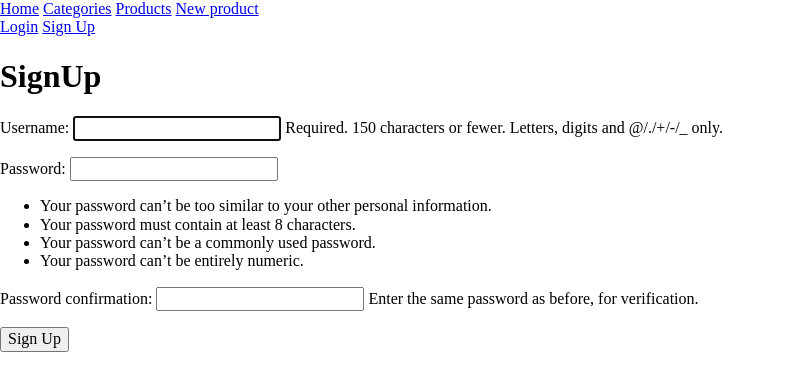
After one commit to obuqwe/course_django_project, a Django app: page /accounts/signup/ in a window 1280 px wide. The commit adds this page. Shown: the top 391 px of the page, without its empty margins (0-785 px from the left). Run offline with Django 3.2, Linux system fonts and the light colour scheme; parts of the project's set-up code (start-up, migrations or seed data) failed here and were passed over.

Commit message:
add auth and signup

```diff
--- a/shop_app/models.py
+++ b/shop_app/models.py
@@ -23,3 +23,4 @@ class Order(models.Model):
     product = models.ForeignKey(Product, on_delete='CASCADE')
     customer_name = models.CharField(max_length=200)
     customer_phone = models.CharField(max_length=200)
+    #user = models.ForeignKey('User', on_delete='CASCADE')
--- a/shop_app/templates/base.html
+++ b/shop_app/templates/base.html
@@ -14,6 +14,15 @@
     <a href="/products">Products</a>
     <a href="/products/new">New product</a>
 </div>
+<div>
+    {% if user.is_authenticated %}
+        <p>Hello, {{ user.username }}</p>
+        <p><a href="{% url 'logout' %}"></a></p>
+    {% else %}
+        <a href="{% url 'login' %}">Login</a>
+        <a href="/accounts/signup">Sign Up</a>
+    {% endif %}
+</div>
 {% block content %}
 
 {% endblock %}
--- /dev/null
+++ b/shop_app/templates/signup.html
@@ -0,0 +1,10 @@
+{% extends 'base.html' %}
+
+{% block content %}
+<h1>SignUp</h1>
+    <form method="post">
+    {% csrf_token %}
+    {{ form.as_p }}
+    <button type="submit">Sign Up</button>
+    </form>
+{% endblock %}
--- a/shop_app/views.py
+++ b/shop_app/views.py
@@ -1,4 +1,6 @@
 from django.shortcuts import render
+from django.contrib.auth.forms import UserCreationForm
+from django.urls import reverse_lazy
 from django.views import generic
 from .models import Product, Category, Order
 
@@ -40,3 +42,15 @@ class OrderFormView(generic.CreateView):
         product = Product.objects.get(id=self.kwargs['pk'])
         form.instance.product = product
         return super().form_valid(form)
+
+class SignUpView(generic.CreateView):
+    form_class = UserCreationForm
+    success_url = reverse_lazy('login')
+    template_name = 'signup.html'
+
+    def form_valid(self, form):
+        product = Product.objects.get(id=self.kwargs['pk'])
+        user = self.request.user
+        form.instance.user = user
+        form.instance.product = product
+        return super().form_valid(form)
--- a/shop_project/settings.py
+++ b/shop_project/settings.py
@@ -120,3 +120,6 @@ USE_TZ = True
 
 STATIC_URL = '/static/'
 STATICFILES_DIRS = [os.path.join(BASE_DIR, 'static')]
+
+LOGIN_REDIRECT_URL = '/'
+LOGOUT_REDIRECT_URL = '/'
--- a/shop_project/urls.py
+++ b/shop_project/urls.py
@@ -14,7 +14,7 @@ Including another URLconf
     2. Add a URL to urlpatterns:  path('blog/', include('blog.urls'))
 """
 from django.contrib import admin
-from django.urls import path
+from django.urls import path, include
 from shop_app import views
 
 urlpatterns = [
@@ -25,5 +25,7 @@ urlpatterns = [
     path('categories/<int:pk>', views.CategoryDetail.as_view(), name='category_detail'),
     path('products/new/', views.ProductCreate.as_view(), name='product_create'),
     path('product/<int:pk>/order', views.OrderFormView.as_view(), name='product_order'),
+    path('accounts/', include('django.contrib.auth.urls')),
+    path('accounts/signup/', views.SignUpView.as_view(), name='signup'),
     path('admin/', admin.site.urls),
 ]
```
Also changed, not shown: shop_app/templates/registration/login.html (added, +10 -0 lines).
